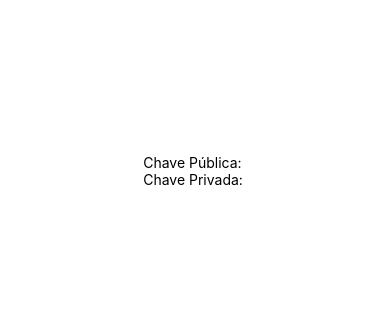
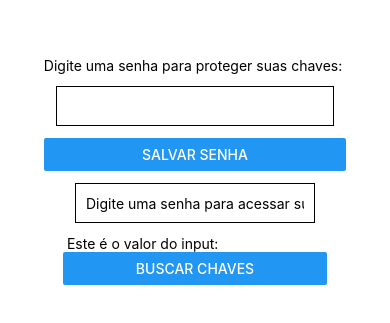
Before and after one commit to JhonnatanChaves/signing_employee_app, a React Native app: screen / in a window 390 px wide. Shown: the part 251-574 px from the top of the page. Built offline with nearby package versions, Linux system fonts and the light colour scheme.

Commit message:
Actualization of app for use library expo-secure-store

```diff
--- a/App.js
+++ b/App.js
@@ -1,6 +1,5 @@
-import { StatusBar } from 'expo-status-bar';
-import { StyleSheet, Text, View } from 'react-native';
-import React, {useEffect, useState} from 'react';
+import { StyleSheet, View } from 'react-native';
+import React from 'react';
 import StoreKeys from './components/rsa/StoreKeys';
 import FindKeys from './components/rsa/FindKeys';
 
@@ -8,8 +7,12 @@ export default function App() {
 
   return (
     <View style={styles.container}>
-
+        <View>
+        <StoreKeys/>
+        </View>
+        <View>
         <FindKeys/>
+        </View>
     </View>
   );
 }
--- a/components/rsa/FindKeys.js
+++ b/components/rsa/FindKeys.js
@@ -1,41 +1,49 @@
-import AsyncStorage from '@react-native-async-storage/async-storage';
 import { useEffect, useState } from 'react';
-import { View, Text } from 'react-native';
+import { View, Text, TextInput, Button, StyleSheet } from 'react-native';
+import * as SecureStore from 'expo-secure-store'
+
 
 export default function FindKeys() {
 
     const [publicKey, setPublicKey] = useState(null);
     const [privateKey, setPrivateKey] = useState(null);
+    const [password, setPassword] = useState('');
 
-    const getData = async () => {
-        try {
 
-            const jsonObject = await AsyncStorage.getItem("@signing-employee:keys");
-            return  jsonObject != null ? JSON.parse(jsonObject) : null;
+    //A senha está mockada, desenvolva um input
+    async function getValueFor(password) {
+        let result = await SecureStore.getItemAsync(password);
 
-        } catch (error) {
-            console.log("Falha no acesso aos dados:", error)
+        if (result) {
+            const pairKeys =  JSON.parse(result);
+
+            setPublicKey(pairKeys.publicKey);
+            setPrivateKey(pairKeys.privateKey);
+
+            console.log('Sua chave privada é: ', privateKey);
+            console.log('Sua chave privada é: ', publicKey);
         }
-    };
-
-    const buidData = async() => {
-        const object = await getData();
-
-        if (object != null) {
-            setPublicKey(object.publicKey);
-            setPrivateKey(object.privateKey);
+        else {
+            alert('Senha incorreta, tente novamente');
         }
     }
 
-    useEffect(() => {
-        buidData();
-    }, []);
-
     return (
         <View>
-            <Text>Chave Pública: {publicKey}</Text>
-            <Text>Chave Privada: {privateKey}</Text>
+            <TextInput style={styles.input} onChangeText={setPassword} value={password} placeholder='Digite uma senha para acessar suas chaves: '></TextInput>
+            <Text> Este é o valor do input: {password}</Text>
+
+            <Button title="Buscar chaves" onPress={() => getValueFor(password)} />
         </View>
     );
 
 }
+
+const styles = StyleSheet.create({
+    input: {
+      height: 40,
+      margin: 12,
+      borderWidth: 1,
+      padding: 10,
+    },
+  });
--- a/components/rsa/StoreKeys.js
+++ b/components/rsa/StoreKeys.js
@@ -1,9 +1,10 @@
-import { ToastAndroid} from 'react-native';
-import { useEffect} from "react";
+import { Text, TextInput, Button, View, StyleSheet } from 'react-native';
+import { useState } from "react";
 import generateRSAKeys from "./GenerateKeys";
-import AsyncStorage from '@react-native-async-storage/async-storage';
+import * as SecureStore from 'expo-secure-store'
 
 export default function StoreKeys() {
+    const [password, setPassword] = useState('');
 
     const getKeys = () => {
         try {
@@ -20,18 +21,35 @@ export default function StoreKeys() {
         }
     }
 
-    const storeData = async () => {
-        try {
-            const keys = getKeys();
-            await AsyncStorage.setItem("@signing-employee:keys", JSON.stringify(keys));
-            ToastAndroid.show('Chaves armazenadas com sucesso!', ToastAndroid.SHORT);
-        } catch (error) {
-            console.log('Error: ', error);
-        }
-    };
+    //A senha está mockada, desenvolva um input
+    const saveKeys = async (password) => {
 
-    useEffect(() => {
-        storeData()
-    }, []);
+        const keys = getKeys();
+        const jsonKeys = JSON.stringify(keys);
 
+        await SecureStore.setItemAsync(password, jsonKeys);
+
+        alert("Sucesso ao salvar!");
+    }
+
+    return (
+
+        <View>
+            <Text>Digite uma senha para proteger suas chaves: </Text>
+            <TextInput style={styles.input} onChangeText={setPassword} value={password}></TextInput>
+
+            <Button title="Salvar senha" onPress={() => saveKeys(password)} />
+        </View>
+
+    )
 }
+
+
+const styles = StyleSheet.create({
+    input: {
+      height: 40,
+      margin: 12,
+      borderWidth: 1,
+      padding: 10,
+    },
+  });
--- a/package.json
+++ b/package.json
@@ -11,9 +11,9 @@
   "dependencies": {
     "@config-plugins/react-native-blob-util": "^6.0.0",
     "@iphuongtt/react-native-rsa-native": "^2.0.5",
-    "@react-native-async-storage/async-storage": "^1.21.0",
     "expo": "~49.0.15",
     "expo-document-picker": "~11.5.4",
+    "expo-secure-store": "^12.8.1",
     "expo-status-bar": "~1.6.0",
     "react": "18.2.0",
     "react-native": "0.72.6",
```
Also changed, not shown: 2 other files (tests, documents, lock files or other folders).
